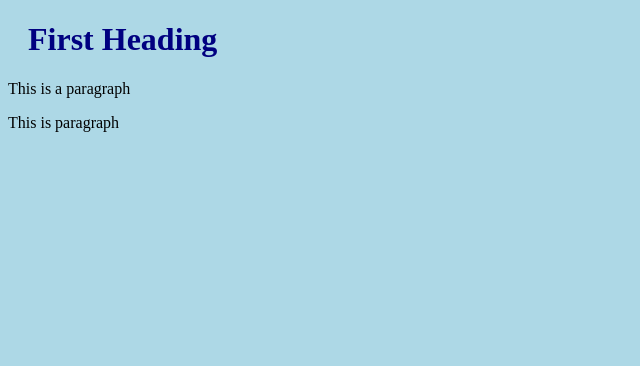
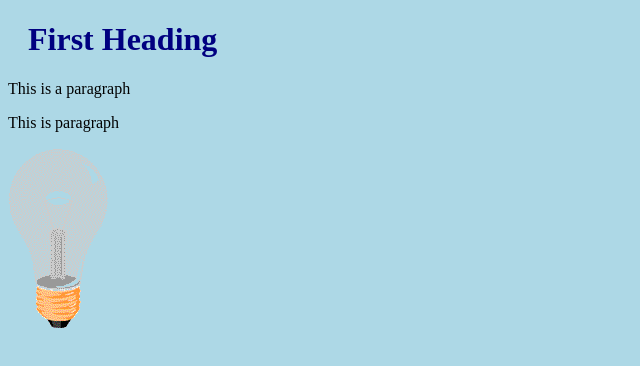
Before and after one commit to rohandhiman/test-learning, a plain HTML site: page index.html in a window 1280 px wide. Shown: the whole page, without its empty margins (0-640 px from the left). Drawn offline with Linux system fonts and the light colour scheme.

Commit message:
added bulb alert

```diff
--- a/index.html
+++ b/index.html
@@ -9,5 +9,6 @@
     <h1>First Heading</h1>
     <p>This is a paragraph</p>
     <p>This is paragraph</p>
+    <div><img src="bulb.gif" alt="bulb" onclick="alert('BULB OFF')"/></div>
   </body>
 </html>
```
Also changed, not shown: bulb.gif (added).
